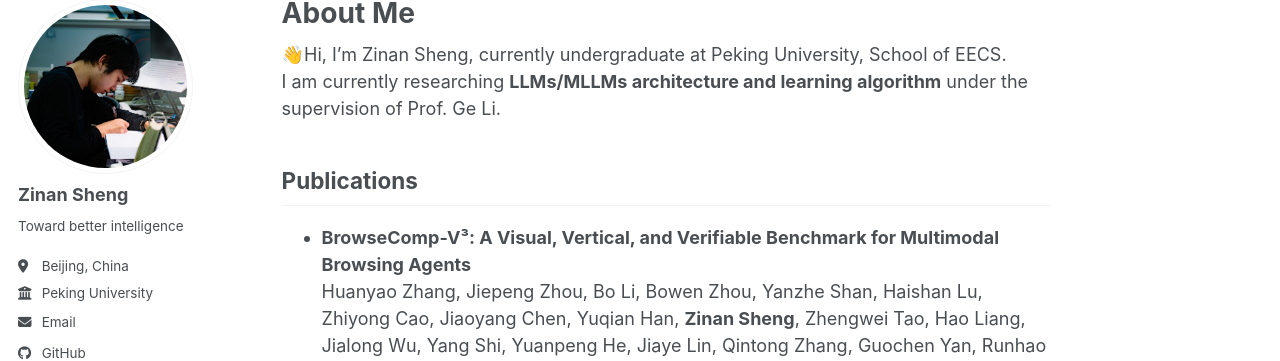
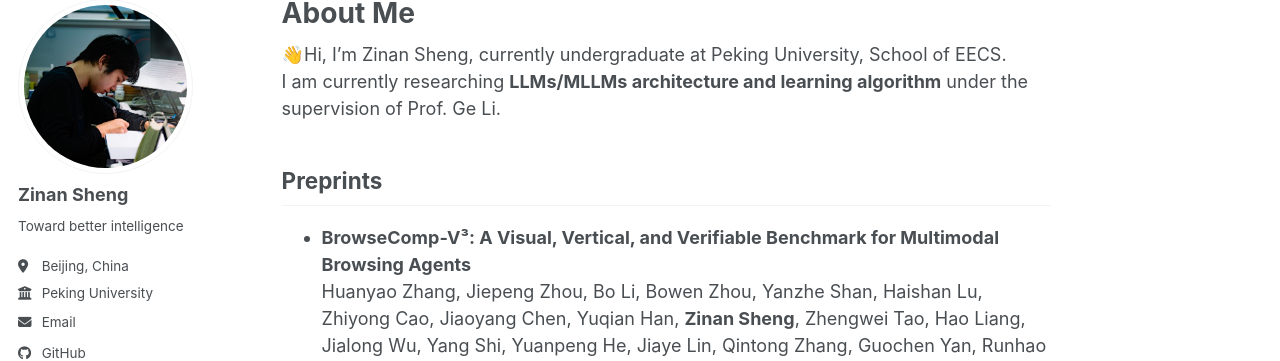
Before and after one commit to ZnShengPKU/ZnShengPKU.github.io, a Jekyll site: the page built from _pages/about.md, in a window 1280 px wide. Shown: the part 102-463 px from the top of the page. Built offline with Jekyll 4.4.1, drawn with Linux system fonts in a browser that asks for light colours; a script bundle is joined from its source files by our own code; library files that are not in the unit come from our copies.

Commit message:
expression fault

```diff
--- a/_pages/about.md
+++ b/_pages/about.md
@@ -10,10 +10,14 @@
 👋Hi, I'm Zinan Sheng, currently undergraduate at Peking University, School of EECS.<br>
 I am currently researching **LLMs/MLLMs architecture and learning algorithm** under the supervision of Prof. Ge Li.
 
-## Publications
+{% assign preprints = site.publications | where: "category", "preprints" %}
+{% assign publications = site.publications | where_exp: "item", "item.category != 'preprints'" %}
+
+{% if preprints.size > 0 %}
+## Preprints
 
 <ul>
-  {% for post in site.publications reversed %}
+  {% for post in preprints reversed %}
     <li style="margin-bottom: 1.5rem;">
       <strong>{{ post.title }}</strong><br>
       {{ post.authors | markdownify | remove: '<p>' | remove: '</p>' | strip_newlines }}<br>
@@ -23,3 +27,20 @@
     </li>
   {% endfor %}
 </ul>
+{% endif %}
+
+{% if publications.size > 0 %}
+## Publications
+
+<ul>
+  {% for post in publications reversed %}
+    <li style="margin-bottom: 1.5rem;">
+      <strong>{{ post.title }}</strong><br>
+      {{ post.authors | markdownify | remove: '<p>' | remove: '</p>' | strip_newlines }}<br>
+      In <i>{{ post.venue }}</i> {{ post.date | date: "%Y" }}.
+      {% if post.paperurl %}[<a href="{{ post.paperurl }}">Download paper</a>]{% endif %}
+      {% if post.codeurl %}[<a href="{{ post.codeurl }}">code</a>]{% endif %}
+    </li>
+  {% endfor %}
+</ul>
+{% endif %}
```
